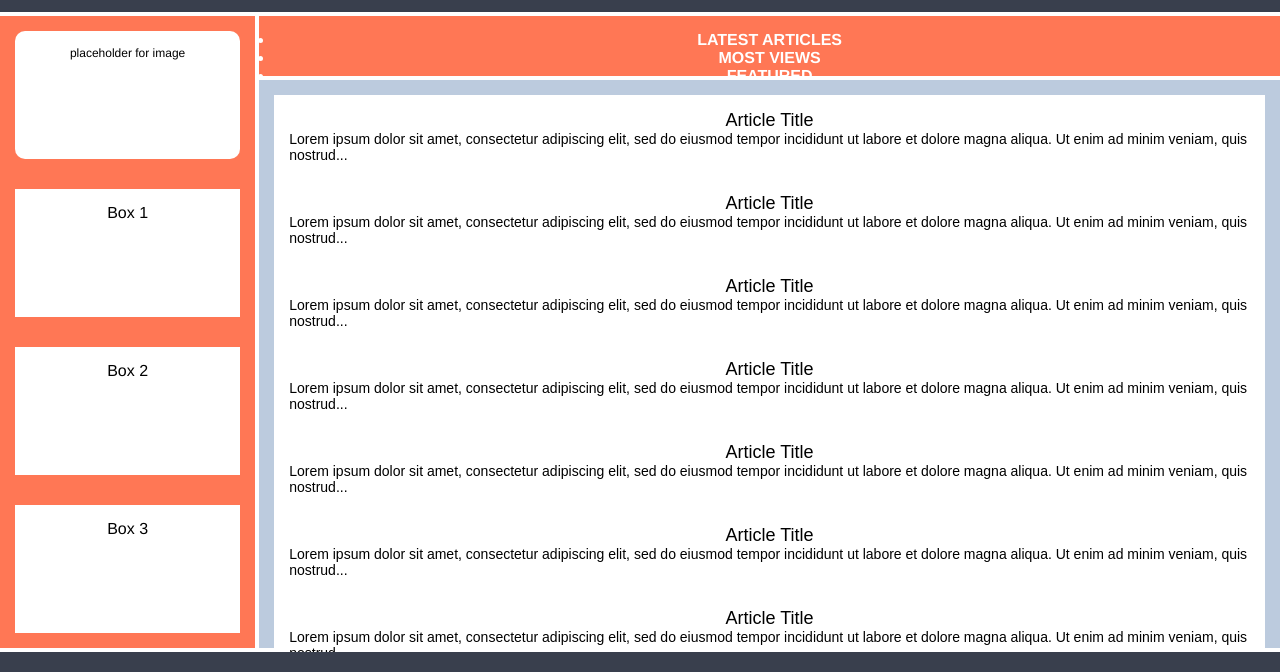
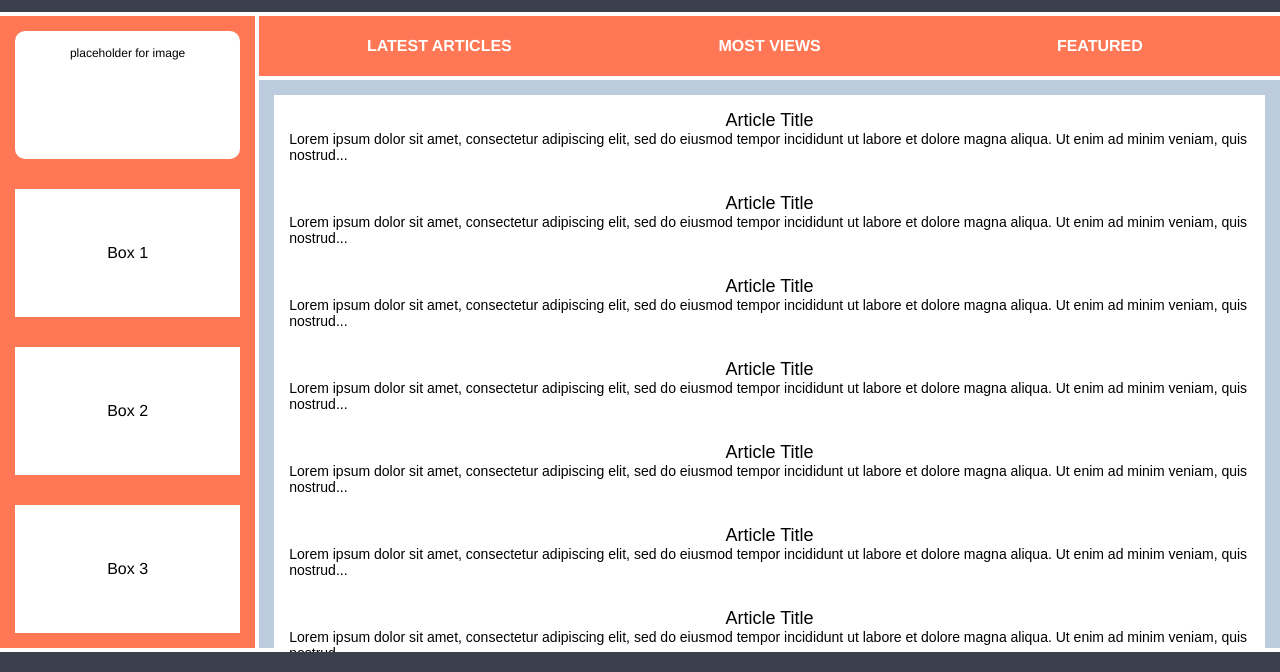
Before and after one commit to benjyongzh/odin-intermediate-html-css, a plain HTML site: page exercises/grid/03-grid-layout-3/index.html in a window 1280 px wide. Shown: the part 88-760 px from the top of the page. Drawn offline with Linux system fonts and the light colour scheme.

Commit message:
Establish styling for nav.

```diff
--- a/exercises/grid/03-grid-layout-3/style.css
+++ b/exercises/grid/03-grid-layout-3/style.css
@@ -81,7 +81,6 @@
     border-radius: 10px;
   }
 
-
   .sidebar .side-content {
     background-color: white;
     color: black;
@@ -89,14 +88,34 @@
     font-weight: normal;
   }
 
+  .sidebar photo,
+  .sidebar .side-content {
+    display: flex;
+    align-items: center;
+    justify-content: center;
+  }
+
   .nav {
     background-color: #FF7755;
     grid-area: 2/2/span 1/-1;
+    display: grid;
+    grid-template: 1fr / 1fr;
+  }
+
+  .nav ul {
+    display: grid;
+    grid-template: 1fr / repeat(3, 1fr);
   }
 
   .nav ul li {
     font-size: 16px;
     text-transform: uppercase;
+    display: flex;
+    align-items: center;
+    justify-content: center;
+    text-decoration: none;
+    list-style: none;
+
   }
 
   .article {
```
